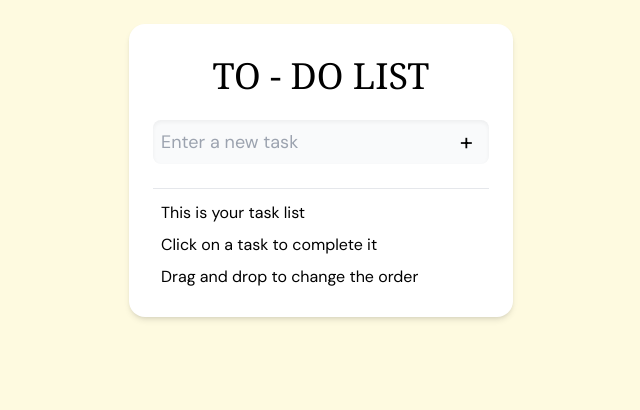
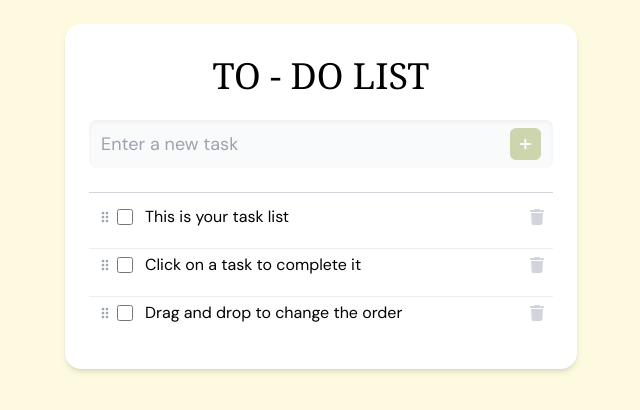
Before and after one commit to acelowder/react-tailwind-todolist, a React (Vite) app: page / in a window 1280 px wide. Shown: the top 410 px of the page, without its empty margins (319-959 px from the left). Built offline with nearby package versions, Linux system fonts and the light colour scheme.

Commit message:
Add task icon visuals

```diff
--- a/package.json
+++ b/package.json
@@ -11,7 +11,8 @@
 	},
 	"dependencies": {
 		"react": "^18.2.0",
-		"react-dom": "^18.2.0"
+		"react-dom": "^18.2.0",
+		"react-icons": "^5.2.1"
 	},
 	"devDependencies": {
 		"@types/react": "^18.2.66",
--- /dev/null
+++ b/src/components/Task.css
@@ -0,0 +1,3 @@
+.task:not(:last-child) {
+    border-bottom: 1px solid #eee;
+  }
--- a/src/components/Task.jsx
+++ b/src/components/Task.jsx
@@ -1,5 +1,19 @@
+import './Task.css';
+import { MdDragIndicator } from 'react-icons/md';
+import { FaTrash } from 'react-icons/fa6';
+
 export default function Task({ todo }) {
 	return (
-		<li className="flex justify-between items-center px-2 py-1">{todo}</li>
+		<li className="task flex justify-between items-start min-h-12 px-2 hover:bg-gray-50 transition duration-200">
+			<MdDragIndicator className="mt-2 text-gray-400 hover:cursor-grab hover:text-gray-700 transition duration-200" />
+			<input type="checkbox" className="h-4 w-4 mt-2 mx-1"></input>
+			<div
+				contentEditable
+				className="flex-1 bg-transparent w-96 min-h-8 leading-8 pl-2 pr-6 mr-2"
+			>
+				{todo}
+			</div>
+			<FaTrash className="mt-2 text-gray-300 hover:text-gray-500 transition duration-200" />
+		</li>
 	);
 }
--- a/src/components/TaskInput.jsx
+++ b/src/components/TaskInput.jsx
@@ -11,7 +11,7 @@ export default function TaskInput({ handleAddTodo }) {
 
 	return (
 		<form
-			className="todo-input-form flex items-center p-2 bg-gray-50 rounded-lg shadow-inner mb-4"
+			className="input-form flex items-center px-3 py-2 bg-gray-50 rounded-lg shadow-inner mb-4"
 			onSubmit={(e) => e.preventDefault()}
 		>
 			<input
@@ -23,7 +23,7 @@ export default function TaskInput({ handleAddTodo }) {
 				placeholder="Enter a new task"
 			/>
 			<button
-				className="rounded-md bg-gray-50 px-2 py-1 text-2xl leading-5 transition-all duration-200"
+				className="rounded-md bg-gray-50 px-2 py-1 pb-1.5 text-2xl leading-5 transition-all duration-200"
 				onClick={addTodo}
 			>
 				+
--- a/src/components/TodoList.jsx
+++ b/src/components/TodoList.jsx
@@ -15,10 +15,10 @@ export default function TodoList() {
 	}
 
 	return (
-		<div className="flex flex-col w-96 bg-white rounded-2xl p-6 m-6 shadow-md">
+		<div className="flex flex-col bg-white rounded-2xl p-6 m-6 shadow-md w-auto">
 			<Title />
 			<TaskInput handleAddTodo={handleAddTodo} />
-			<hr className="my-2" />
+			<hr className="my-2 border-gray-300" />
 			<List todos={todos} />
 		</div>
 	);
```
Also changed, not shown: 1 other file (tests, documents, lock files or other folders).
